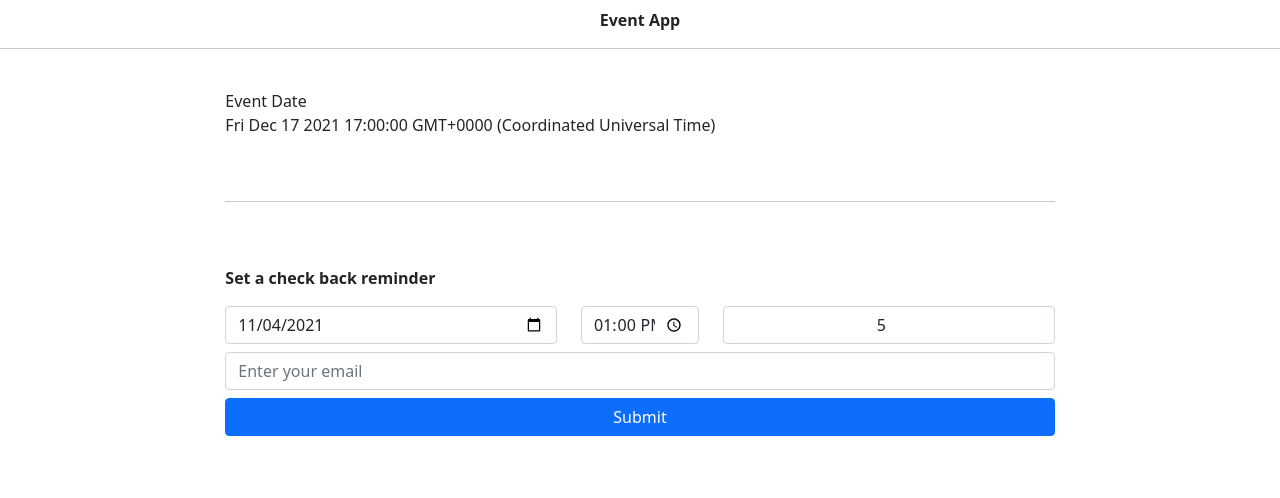
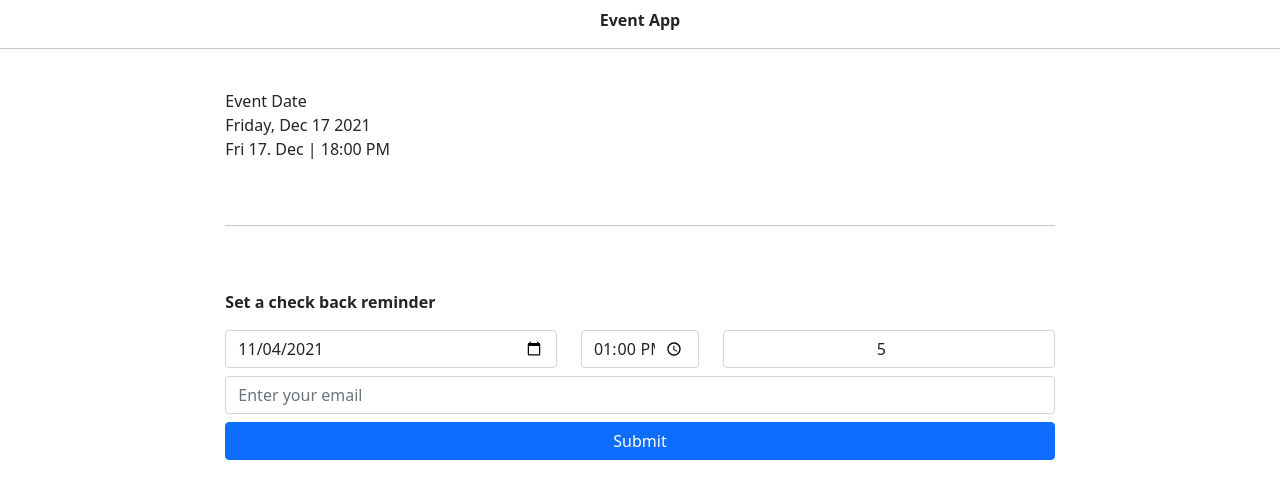
Before and after one commit to gianantoniopini/event-app, a Vue app in the folder front-end/: page / in a window 1280 px wide. Shown: the top 498 px of the page. Built offline with nearby package versions, Linux system fonts and the light colour scheme.

Commit message:
event date formatting

```diff
--- a/front-end/src/components/EventReminder.vue
+++ b/front-end/src/components/EventReminder.vue
@@ -15,7 +15,10 @@
             <div class="row">
               <div class="col-12">
                 <div>Event Date</div>
-                <div>{{ eventDate }}</div>
+                <div>{{ eventDateFormattedLong }}</div>
+                <div>
+                  {{ eventDateFormattedShort }} | {{ eventTimeFormatted }}
+                </div>
               </div>
             </div>
             <div class="row mt-5">
@@ -101,14 +104,21 @@ import { format } from "date-fns";
 import add from "date-fns/add";
 import parseISO from "date-fns/parseISO";
 import differenceInCalendarDays from "date-fns/differenceInCalendarDays";
-import { zonedTimeToUtc } from "date-fns-tz";
+import {
+  zonedTimeToUtc,
+  format as tzFormat,
+  utcToZonedTime,
+} from "date-fns-tz";
 
 export default defineComponent({
   name: "EventReminder",
 
   data() {
     return {
-      eventDate: zonedTimeToUtc("2021-12-17 18:00:00.000", "Europe/Berlin"),
+      eventDateTime: new Date(),
+      eventDateFormattedLong: "",
+      eventDateFormattedShort: "",
+      eventTimeFormatted: "",
       reminderDate: "",
       reminderTime: "13:00",
       reminderDateTimeValidationError: "",
@@ -176,19 +186,45 @@ export default defineComponent({
       console.log("submitting form values...");
     },
 
+    setEventDateTime() {
+      const eventTimeZone = "Europe/Berlin";
+      this.eventDateTime = zonedTimeToUtc(
+        "2021-12-17 18:00:00.000",
+        eventTimeZone
+      );
+
+      const zonedEventDateTime = utcToZonedTime(
+        this.eventDateTime.getTime(),
+        eventTimeZone
+      );
+
+      this.eventDateFormattedLong = tzFormat(
+        zonedEventDateTime.getTime(),
+        "EEEE, MMM dd yyyy"
+      );
+      this.eventDateFormattedShort = tzFormat(
+        zonedEventDateTime.getTime(),
+        "EEE dd. MMM"
+      );
+      this.eventTimeFormatted = tzFormat(
+        zonedEventDateTime.getTime(),
+        "HH:mm aa"
+      );
+    },
+
     validateReminderDateTime() {
-      const reminderDate = parseISO(this.reminderDate);
+      const reminderDateTime = parseISO(this.reminderDate);
       const reminderHours = parseInt(this.reminderTime.split(":")[0]);
       const reminderMinutes = parseInt(this.reminderTime.split(":")[1]);
-      reminderDate.setHours(reminderHours);
-      reminderDate.setMinutes(reminderMinutes);
+      reminderDateTime.setHours(reminderHours);
+      reminderDateTime.setMinutes(reminderMinutes);
 
       this.reminderDateTimeValidationError = "";
 
-      if (reminderDate > this.eventDate) {
+      if (reminderDateTime > this.eventDateTime) {
         this.reminderDateTimeValidationError =
           "The reminder date cannot be past the event date";
-      } else if (reminderDate <= new Date()) {
+      } else if (reminderDateTime <= new Date()) {
         this.reminderDateTimeValidationError =
           "The reminder date cannot be in the past";
       }
@@ -196,6 +232,7 @@ export default defineComponent({
   },
 
   mounted() {
+    this.setEventDateTime();
     this.reminderDate = this.calculateReminderDate();
   },
 });
```
